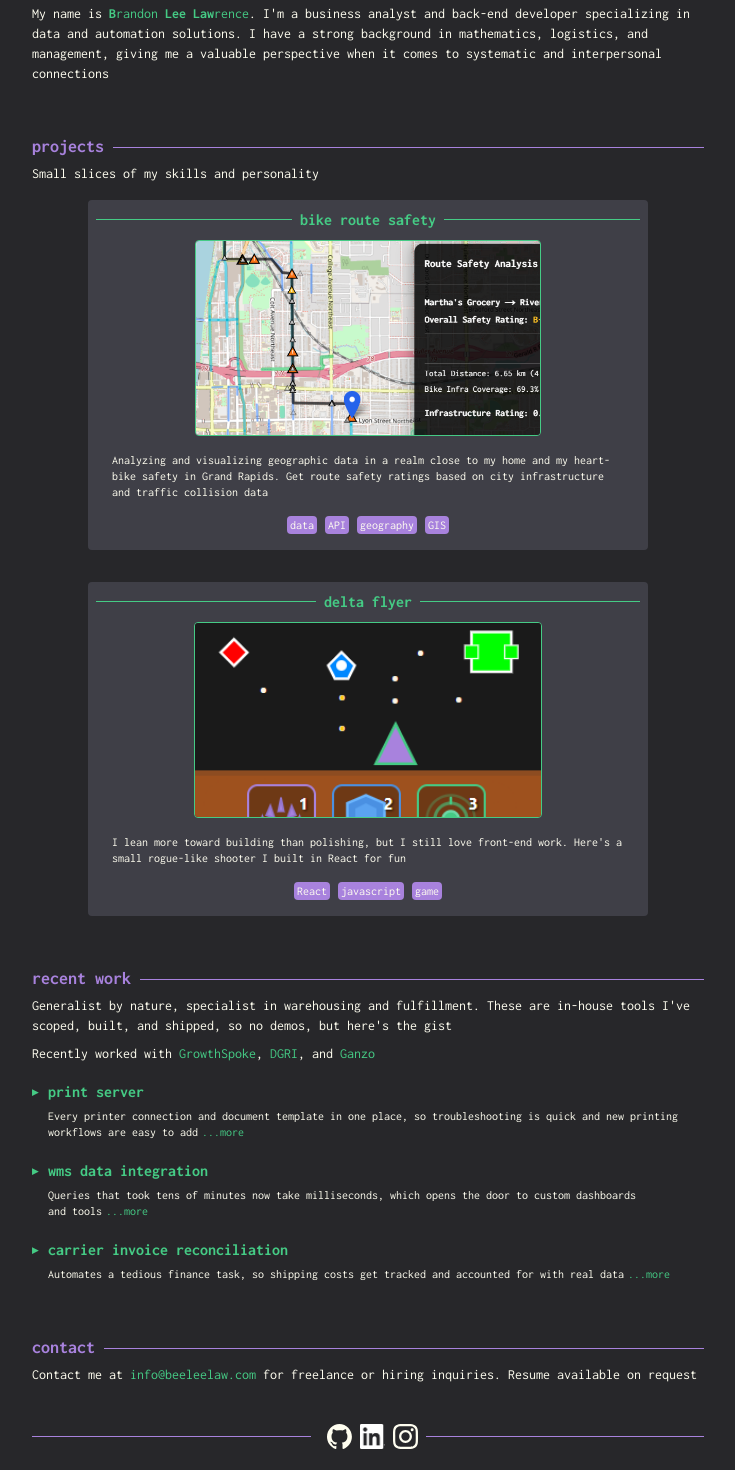
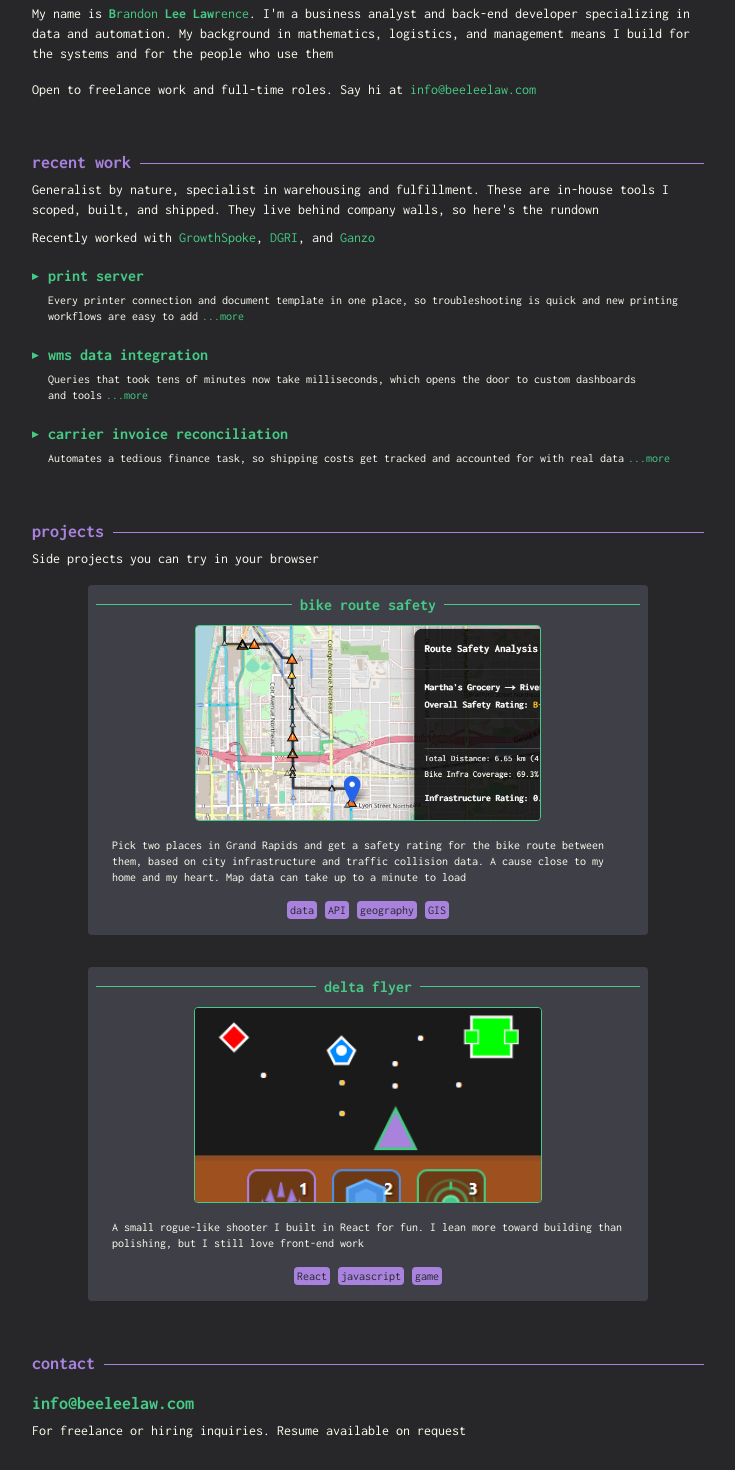
Before and after one commit to bee-lee-law/beelee, a Next.js app: page / in a window 1280 px wide. Shown: the part 160-1630 px from the top of the page, without its empty margins (272-1007 px from the left). Built offline with nearby package versions, Linux system fonts and the light colour scheme; no server answers.

Commit message:
accessability and layout updates

```diff
--- a/app/globals.css
+++ b/app/globals.css
@@ -19,3 +19,13 @@ html, body {
   margin: 0;
   padding: 0;
 }
+
+:focus-visible {
+  outline: 2px solid #45CB85;
+  outline-offset: 2px;
+}
+
+::selection {
+  background: #A882DD;
+  color: #27272A;
+}
--- a/app/layout.js
+++ b/app/layout.js
@@ -8,8 +8,8 @@ const inconsolata = Inconsolata({
 });
 
 export const metadata = {
-  title: "bee lee",
-  description: "Portfolio showcasing my work and projects",
+  title: "bee lee · data & automation developer",
+  description: "Brandon Lee Lawrence: business analyst and back-end developer specializing in data and automation for warehousing and fulfillment",
 };
 
 export default function RootLayout({ children }) {
--- a/app/page.js
+++ b/app/page.js
@@ -1,5 +1,3 @@
-"use client"
-import { useState, useEffect } from "react";
 import Image from "next/image";
 import delta_flyer_img from "@/public/delta_flyer_img.png";
 import route_safety_img from "@/public/route_safety_img.png";
@@ -8,22 +6,18 @@ import linkedInMark from '@/public/InBug-White.png';
 import instaMark from '@/public/Instagram_Glyph_White.svg';
 import logoCube from '@/public/beeleelogo.svg'
 import Link from "next/link";
-
-
-
-/* Get rid of usestate/useeffect and use client when deploying, if possible */
-
-  const myGreen = "#45CB85";
-  const myPurp = "#A882DD";
+import WorkAccordion from "@/components/WorkAccordion";
+import { myGreen, myPurp } from "@/src/theme";
 
   const deltaFlyerDesc = `
-    I lean more toward building than polishing, but I still love front-end work. Here's a small rogue-like shooter
-    I built in React for fun
+    A small rogue-like shooter I built in React for fun. I lean more toward building than polishing, but I still
+    love front-end work
   `
 
   const routeSafetyDesc = `
-    Analyzing and visualizing geographic data in a realm close to my home and my heart- bike safety in Grand Rapids.
-    Get route safety ratings based on city infrastructure and traffic collision data
+    Pick two places in Grand Rapids and get a safety rating for the bike route between them, based on city
+    infrastructure and traffic collision data. A cause close to my home and my heart. Map data can take up to a
+    minute to load
   `
 
   const recentWork = [
@@ -76,55 +70,34 @@ import Link from "next/link";
   ]
 
 export default function Home() {
-  const [debug, setDebug] = useState(false);
   const iconStyle = {width: 25, height: 25}
-  const enableDebug = false;
-
-  useEffect(() => {
-    const handleKeyDown = (e) => {
-      if (e.key === 'd' && enableDebug) {
-        setDebug(prev => !prev);
-      }
-    };
-    window.addEventListener('keydown', handleKeyDown);
-    return () => window.removeEventListener('keydown', handleKeyDown);
-  }, []);
 
   return (
-    <div className="min-h-screen flex-column items-center justify-center px-6 w-5/6 m-auto mb-4" style={{border: debug ? '1px solid red' : 'none'}}>
+    <div className="min-h-screen px-6 w-5/6 m-auto mb-4">
 
-      <main className="max-w-2xl w-full ml-auto mr-auto mt-20" style={{border: debug ? '1px solid white' : 'none'}}>
+      <main className="max-w-2xl w-full ml-auto mr-auto mt-20">
         <section className="mb-12">
           <div className="flex items-center mb-6">
-            <Logo /> {/* <div className="ml-4" style={{fontSize: '48px'}}>bee lee</div>  */}
+            <h1><Logo /></h1>
           </div>
           <p className="text-sm">
-            My name is <MyName />. I'm a business analyst and back-end developer specializing in data and automation solutions.
-            I have a strong background in mathematics, logistics, and management, giving me a valuable perspective when it comes
-            to systematic and interpersonal connections
+            My name is <MyName />. I'm a business analyst and back-end developer specializing in data and automation.
+            My background in mathematics, logistics, and management means I build for the systems and for the people
+            who use them
+          </p>
+          <p className="text-sm mt-4">
+            Open to freelance work and full-time roles. Say hi at <EmailLink />
           </p>
         </section>
 
         <section className="mb-12">
           <div className="flex items-center">
-            <h1 className="text-lg mb-1 font-bold" style={{color: myPurp}}>projects&nbsp;</h1>
-            <hr className="flex-1" style={{color: myPurp}} />
-          </div>
-          <div className="text-sm">Small slices of my skills and personality</div>
-          <div className="flex flex-col items-center justify-around gap-8 mt-4">
-            <Project img={route_safety_img} name={"bike route safety"} desc={routeSafetyDesc} link={"maps"} tags={["data", "API", "geography", "GIS"]} />
-            <Project img={delta_flyer_img} name={"delta flyer"} desc={deltaFlyerDesc} link={"game"} tags={["React", "javascript", "game"]} />
-          </div>
-        </section>
-
-        <section className="mb-12">
-          <div className="flex items-center">
-            <h1 className="text-lg mb-1 font-bold" style={{color: myPurp}}>recent work&nbsp;</h1>
+            <h2 className="text-lg mb-1 font-bold" style={{color: myPurp}}>recent work&nbsp;</h2>
             <hr className="flex-1" style={{color: myPurp}} />
           </div>
           <p className="text-sm">
-            Generalist by nature, specialist in warehousing and fulfillment. These are in-house tools I've scoped, built,
-            and shipped, so no demos, but here's the gist
+            Generalist by nature, specialist in warehousing and fulfillment. These are in-house tools I scoped, built,
+            and shipped. They live behind company walls, so here's the rundown
           </p>
           <p className="text-sm mt-2">
             Recently worked with{" "}
@@ -137,33 +110,47 @@ export default function Home() {
           </div>
         </section>
 
+        <section className="mb-12">
+          <div className="flex items-center">
+            <h2 className="text-lg mb-1 font-bold" style={{color: myPurp}}>projects&nbsp;</h2>
+            <hr className="flex-1" style={{color: myPurp}} />
+          </div>
+          <div className="text-sm">Side projects you can try in your browser</div>
+          <div className="flex flex-col items-center justify-around gap-8 mt-4">
+            <Project img={route_safety_img} name={"bike route safety"} desc={routeSafetyDesc} link={"maps"} tags={["data", "API", "geography", "GIS"]} />
+            <Project img={delta_flyer_img} name={"delta flyer"} desc={deltaFlyerDesc} link={"game"} tags={["React", "javascript", "game"]} />
+          </div>
+        </section>
+
         <section className="mb-6">
           <div className="flex items-center">
-            <h1 className="text-lg mb-1 font-bold" style={{color: myPurp}}>contact&nbsp;</h1>
+            <h2 className="text-lg mb-1 font-bold" style={{color: myPurp}}>contact&nbsp;</h2>
             <hr className="flex-1" style={{color: myPurp}} />
           </div>
-          <p className="text-sm">
-            Contact me at <a href="mailto:info@beeleelaw.com" style={{color: myGreen}}>info@beeleelaw.com</a> for freelance or hiring inquiries. Resume available on request
+          <p className="text-lg font-bold mt-2">
+            <EmailLink />
+          </p>
+          <p className="text-sm mt-1">
+            For freelance or hiring inquiries. Resume available on request
           </p>
         </section>
-      <footer className="w-full h-14 flex items-center justify-between" style={{border: debug ? '1px solid white' : 'none'}} >
+      </main>
+
+      <footer className="max-w-2xl w-full ml-auto mr-auto h-14 flex items-center justify-between">
         <hr className="flex-1" style={{color: myPurp}} />
-        <div className="flex gap-2 ml-4 mr-2">
-          <a href="https://github.com/bee-lee-law/" target="_blank"><Image src={githubMark} alt={'test'} style={iconStyle} /></a>
-          <a href="https://www.linkedin.com/in/beelaw/" target="_blank"><Image src={linkedInMark} alt={'test'} style={iconStyle} /></a>
-          <a href="https://www.instagram.com/les_reves_dun_bee" target="_blank"><Image src={instaMark} alt={'test'} style={iconStyle} /></a>
+        <div className="flex ml-1.5">
+          <a href="https://github.com/bee-lee-law/" target="_blank" rel="noopener noreferrer" className="p-2.5 rounded"><Image src={githubMark} alt="GitHub (opens in new tab)" style={iconStyle} /></a>
+          <a href="https://www.linkedin.com/in/beelaw/" target="_blank" rel="noopener noreferrer" className="p-2.5 rounded"><Image src={linkedInMark} alt="LinkedIn (opens in new tab)" style={iconStyle} /></a>
+          <a href="https://www.instagram.com/les_reves_dun_bee" target="_blank" rel="noopener noreferrer" className="p-2.5 rounded"><Image src={instaMark} alt="Instagram (opens in new tab)" style={iconStyle} /></a>
         </div>
         <hr className="flex-1" style={{color: myPurp}} />
       </footer>
-      </main>
-
-
     </div>
   );
 }
 
 function Logo(){
-  return <Image src={logoCube} alt={'logo'} style={{width: '256px', height: 'auto'}} />
+  return <Image src={logoCube} alt="bee lee" style={{width: '256px', height: 'auto'}} />
 }
 
 function MyName(){
@@ -174,17 +161,17 @@ function MyName(){
 
 function Project({img, name, desc, link, tags}){
   return(
-    <Link href={link} target="_blank">
-      <div className="bg-zinc-700 px-2 py-2 rounded w-5/6 mr-auto ml-auto">
+    <Link href={link} target="_blank" rel="noopener noreferrer" className="block rounded w-5/6 mr-auto ml-auto">
+      <div className="bg-zinc-700 hover:bg-zinc-600 transition-colors px-2 py-2 rounded">
         <div className="flex-row gap-2 mb-1">
           <div className="flex items-center mb-2 font-bold" style={{color: myGreen}}>
             <hr className="flex-1" style={{color: myGreen}} />
-            <span className="ml-2 mr-2 ml-2 mr-2">{name}</span>
+            <span className="ml-2 mr-2">{name}<span className="sr-only"> (opens in new tab)</span></span>
             <hr className="flex-1" style={{color: myGreen}} />
           </div>
           <Image
             src={img}
-            alt={name}
+            alt=""
             className="h-full w-auto sm:h-[196px] rounded ml-auto mr-auto mb-4"
             style={{border: `1px solid ${myGreen}`}}
           />
@@ -200,54 +187,17 @@ function Project({img, name, desc, link, tags}){
   )
 }
 
-function WorkAccordion({name, impact, features, challenges, architecture}){
-  const [open, setOpen] = useState(false);
-  return(
-    <div>
-      <button onClick={() => setOpen(prev => !prev)} aria-expanded={open} className="w-full text-left cursor-pointer">
-        <div className="flex items-center font-bold" style={{color: myGreen}}>
-          <span className="inline-block w-4 text-xs transition-transform" style={{transform: open ? 'rotate(90deg)' : 'none'}}>▸</span>
-          <span>{name}</span>
-        </div>
-        <p className="text-xs text-pretty ml-4 mt-1">
-          {impact}
-          <span className="ml-1 whitespace-nowrap hover:underline" style={{color: myGreen}}>{open ? "less" : "...more"}</span>
-        </p>
-      </button>
-      {/* grid-rows 0fr -> 1fr animates to the content's natural height, so the page grows/shrinks smoothly instead of jumping */}
-      <div
-        className="grid transition-[grid-template-rows] duration-300 ease-in-out"
-        style={{gridTemplateRows: open ? '1fr' : '0fr'}}
-        inert={!open}
-      >
-        <div className="overflow-hidden min-h-0">
-        <div className="text-xs text-pretty ml-4 mt-3 pl-3 text-zinc-300" style={{borderLeft: `1px solid ${myGreen}`}}>
-          <div className="font-bold mb-1" style={{color: myGreen}}>features</div>
-          <ul className="list-disc ml-4 mb-2">
-            {features.map((feature, i) => <li key={i}>{feature}</li>)}
-          </ul>
-          <div className="font-bold mb-1" style={{color: myGreen}}>architecture</div>
-          <ul className="mb-2">
-            {architecture.map((tech, i) => (
-              <li key={i}><span className="font-bold" style={{color: myPurp}}>{tech.name}</span> — {tech.desc}</li>
-            ))}
-          </ul>
-          <div className="font-bold mb-1" style={{color: myGreen}}>challenges</div>
-          <p>{challenges}</p>
-        </div>
-        </div>
-      </div>
-    </div>
-  )
+function EmailLink(){
+  return <a href="mailto:info@beeleelaw.com" className="hover:underline" style={{color: myGreen}}>info@beeleelaw.com</a>
 }
 
 function Company({name, href}){
-  return <a href={href} target="_blank" style={{color: myGreen}}>{name}</a>
+  return <a href={href} target="_blank" rel="noopener noreferrer" className="hover:underline" style={{color: myGreen}}>{name}<span className="sr-only"> (opens in new tab)</span></a>
 }
 
 function Tag({name}){
   return(
-    <div className="text-xs rounded-sm px-0.75 py-0.25" style={{color: '#fffef0', background: myPurp}}>
+    <div className="text-xs rounded-sm px-0.75 py-0.25" style={{color: '#27272A', background: myPurp}}>
       {name}
     </div>
   )
--- /dev/null
+++ b/components/WorkAccordion.js
@@ -0,0 +1,46 @@
+"use client"
+import { useState, useId } from "react";
+import { myGreen, myPurp } from "@/src/theme";
+
+export default function WorkAccordion({name, impact, features, challenges, architecture}){
+  const [open, setOpen] = useState(false);
+  const detailsId = useId();
+  return(
+    <div>
+      <button onClick={() => setOpen(prev => !prev)} aria-expanded={open} aria-controls={detailsId} className="w-full text-left cursor-pointer">
+        <div className="flex items-center font-bold" style={{color: myGreen}}>
+          <span aria-hidden="true" className="inline-block w-4 text-xs transition-transform motion-reduce:transition-none" style={{transform: open ? 'rotate(90deg)' : 'none'}}>▸</span>
+          <span>{name}</span>
+        </div>
+        <p className="text-xs text-pretty ml-4 mt-1">
+          {impact}
+          <span aria-hidden="true" className="ml-1 whitespace-nowrap hover:underline" style={{color: myGreen}}>{open ? "less" : "...more"}</span>
+        </p>
+      </button>
+      {/* grid-rows 0fr -> 1fr animates to the content's natural height, so the page grows/shrinks smoothly instead of jumping */}
+      <div
+        id={detailsId}
+        className="grid transition-[grid-template-rows] duration-300 ease-out motion-reduce:transition-none"
+        style={{gridTemplateRows: open ? '1fr' : '0fr'}}
+        inert={!open}
+      >
+        <div className="overflow-hidden min-h-0">
+        <div className="text-xs text-pretty ml-4 mt-3 pl-3 text-zinc-300" style={{borderLeft: `1px solid ${myGreen}`}}>
+          <div className="font-bold mb-1" style={{color: myGreen}}>features</div>
+          <ul className="list-disc ml-4 mb-2">
+            {features.map((feature, i) => <li key={i}>{feature}</li>)}
+          </ul>
+          <div className="font-bold mb-1" style={{color: myGreen}}>architecture</div>
+          <ul className="mb-2">
+            {architecture.map((tech, i) => (
+              <li key={i}><span className="font-bold" style={{color: myPurp}}>{tech.name}</span> — {tech.desc}</li>
+            ))}
+          </ul>
+          <div className="font-bold mb-1" style={{color: myGreen}}>challenges</div>
+          <p>{challenges}</p>
+        </div>
+        </div>
+      </div>
+    </div>
+  )
+}
--- /dev/null
+++ b/src/theme.js
@@ -0,0 +1,2 @@
+export const myGreen = "#45CB85";
+export const myPurp = "#A882DD";
```
Also changed, not shown: 1 other file (tests, documents, lock files or other folders).
